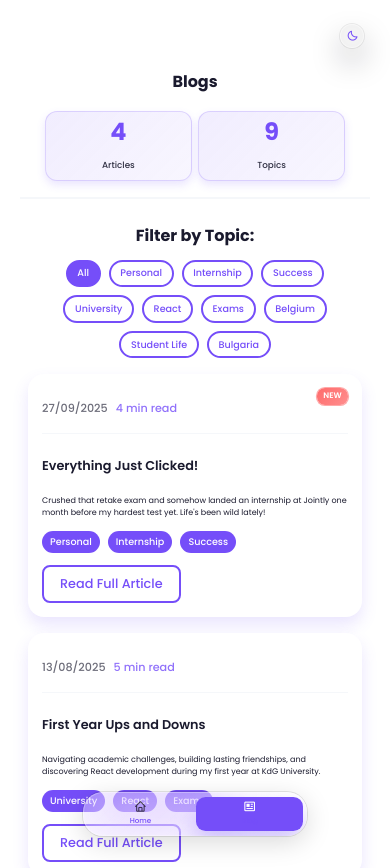
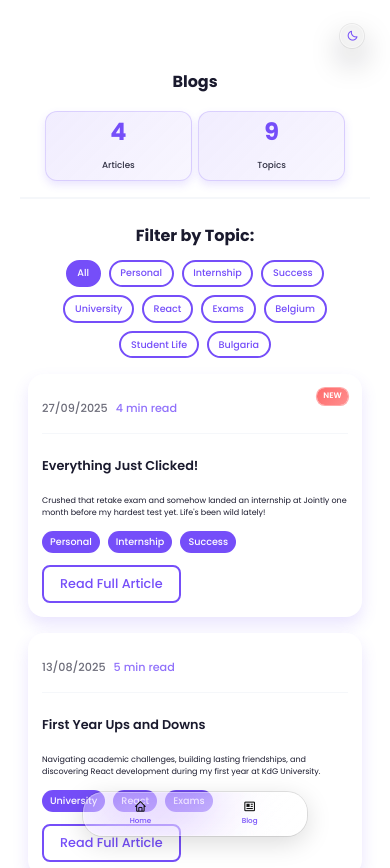
Before and after one commit to boyangeorgiev25/MyPortfolio, a React (Vite) app: page /blog in a window 390 px wide. Shown: the top 868 px of the page. Built offline with nearby package versions, Linux system fonts and the light colour scheme.

Commit message:
update the light mode for mobile

```diff
--- a/src/components/layout/Header.css
+++ b/src/components/layout/Header.css
@@ -226,18 +226,22 @@
     background: transparent;
 }
 
-.dark-mode .mobile-nav-item.active {
-    color: var(--main-color) !important;
-}
-
 :root:not(.dark-mode) .mobile-nav-item {
-    color: rgba(0, 0, 0, 0.7);
+    color: #111;
 }
 
 :root:not(.dark-mode) .mobile-nav-item:hover,
 :root:not(.dark-mode) .mobile-nav-item:active {
-    color: rgba(0, 0, 0, 0.95);
+    color: #111;
     background: transparent;
+}
+
+.dark-mode .mobile-nav-item.active {
+    color: #ffffff !important;
+}
+
+:root:not(.dark-mode) .mobile-nav-item.active {
+    color: #111 !important;
 }
 
 .mobile-nav::before {
@@ -376,13 +380,34 @@
 }
 
 .mobile-nav-item.active {
-    color: #ffffff;
     background: var(--main-color);
     box-shadow: 0 12px 24px rgba(117, 78, 249, 0.35);
 }
 
 .mobile-nav-item.active i {
+    color: inherit;
+}
+
+:root:not(.dark-mode) .mobile-nav-item i {
+    color: #111;
+}
+
+:root:not(.dark-mode) .mobile-nav-item:hover i,
+:root:not(.dark-mode) .mobile-nav-item:active i {
+    color: #111;
+}
+
+:root:not(.dark-mode) .mobile-nav-item.active i {
+    color: #111 !important;
+}
+
+.dark-mode .mobile-nav-item.active i,
+.dark-mode .mobile-nav-item.active span {
     color: #ffffff;
+}
+
+:root:not(.dark-mode) .mobile-nav-item.active span {
+    color: #111 !important;
 }
 
 @media (max-width: 768px) {
--- a/src/components/layout/Header.jsx
+++ b/src/components/layout/Header.jsx
@@ -74,7 +74,7 @@ function Header() {
     }
 
     if (item.matchPrefix) {
-      return location.pathname.startsWith(item.target);
+      return location.pathname !== item.target && location.pathname.startsWith(`${item.target}/`);
     }
 
     return location.pathname === item.target;
@@ -98,7 +98,9 @@ function Header() {
               {NAV_ITEMS.filter(item => !item.desktopOnly).map((item) => {
                 const href = item.type === 'route' ? item.target : `#${item.target}`;
                 const isActive = item.type === 'route'
-                  ? (item.matchPrefix ? location.pathname.startsWith(item.target) : location.pathname === item.target)
+                  ? (item.matchPrefix
+                      ? (location.pathname !== item.target && location.pathname.startsWith(`${item.target}/`))
+                      : location.pathname === item.target)
                   : (location.pathname === '/' && item.target === 'home');
 
                 return (
--- a/src/styles/Blog.css
+++ b/src/styles/Blog.css
@@ -781,6 +781,7 @@
 .blog-post-page {
   min-height: 100vh;
   padding-top: 8rem;
+  padding-bottom: 10rem;
   background: var(--bg-color);
 }
 
```
